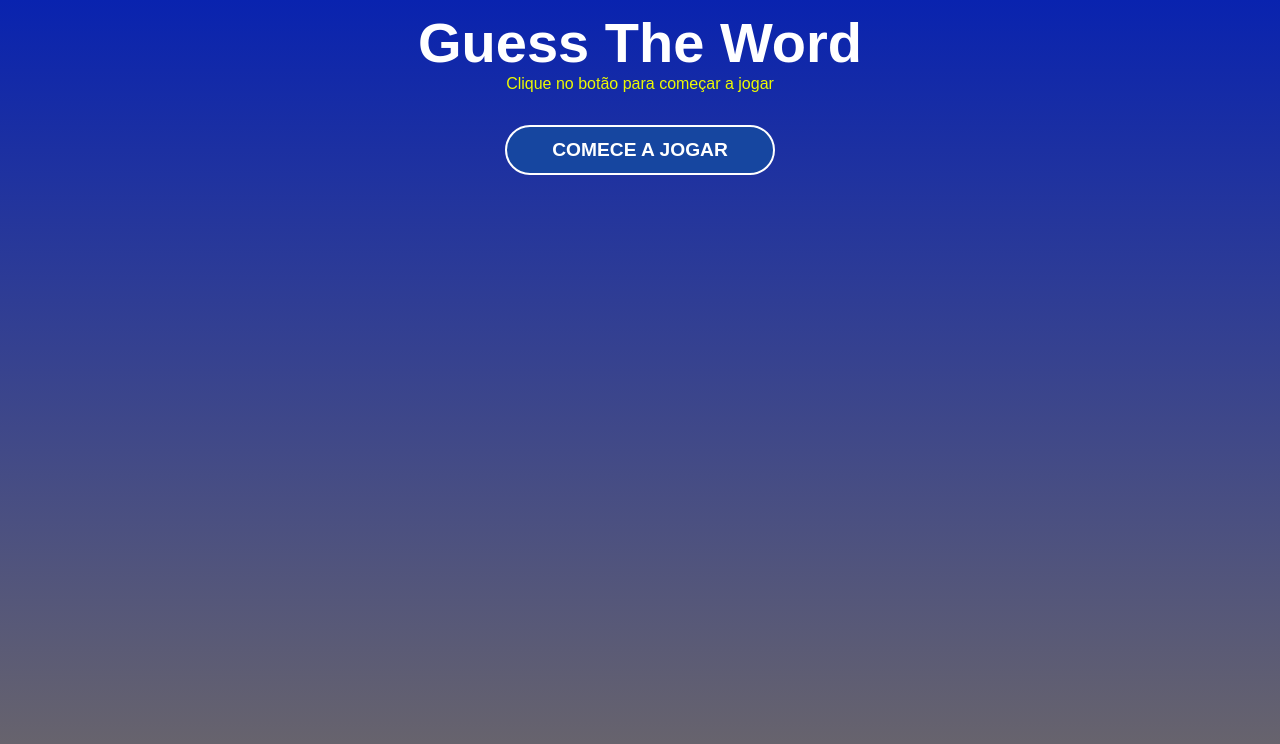
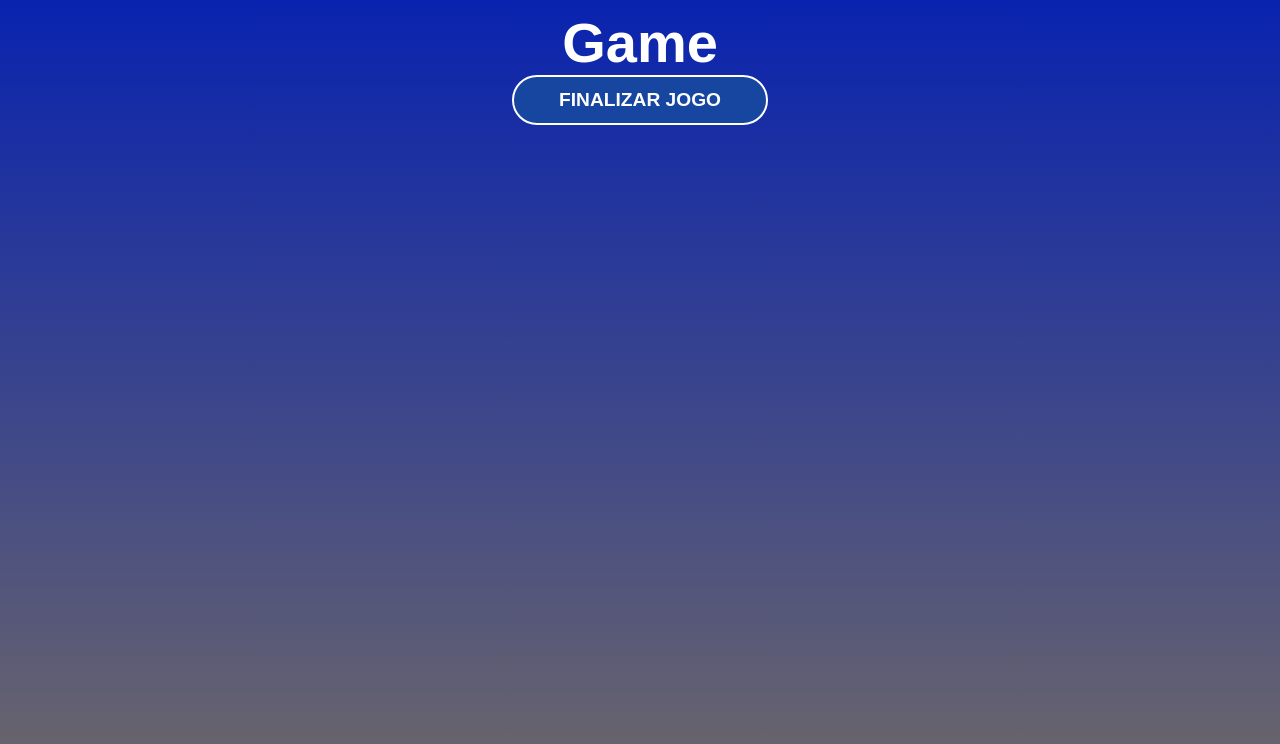
Before and after one commit to VictorLapaDev/React-Course-Matheus-Battiti, a React (Vite) app in the folder 6-Project1/Guess-the-word/: page / in a window 1280 px wide. Both pictures are taken after a click on the button "COMECE A JOGAR". Shown: the top 744 px of the page. Built offline with nearby package versions, Linux system fonts and the light colour scheme.

Commit message:
feat: trocando os estagios do game

```diff
--- a/6-Project1/Guess-the-word/src/App.tsx
+++ b/6-Project1/Guess-the-word/src/App.tsx
@@ -8,7 +8,6 @@ import End from './components/End/End'
 import { useCallback, useState, useEffect } from 'react'
 
 import {word_list} from './data/words'
-
 
 const stages = [
   {id: 1, name: 'start'},
@@ -22,14 +21,29 @@ function App() {
   const [gameStage, setGameStage] = useState(stages[0].name);
   const [words] = useState(word_list);
 
-  console.log(words);
+
+  //Start the game
+  const startGame = () => {
+    setGameStage(stages[1].name)
+  }
+
+  //Processa a letra que é inserida
+  const verifyLetter = () => {
+    setGameStage(stages[2].name);
+  }
+
+  //Restart game
+  const restartGame = () => {
+    setGameStage(stages[0].name)
+  }
+
 
   return (
     <div className='app'>
 
-      {gameStage === 'start' && <StartScreen/>}
-      {gameStage === 'game' && <Game/>}
-      {gameStage === 'end' && <End/>}
+      {gameStage === 'start' && <StartScreen myFunction={startGame}/>}
+      {gameStage === 'game' && <Game myFunction={verifyLetter}/>}
+      {gameStage === 'end' && <End myFunction={restartGame}/>}
 
     </div>
   )
--- a/6-Project1/Guess-the-word/src/components/End/End.css
+++ b/6-Project1/Guess-the-word/src/components/End/End.css
@@ -0,0 +1,4 @@
+h1 {
+    font-size: 3.5em;
+    margin-top: 10px;
+  }
--- a/6-Project1/Guess-the-word/src/components/End/End.tsx
+++ b/6-Project1/Guess-the-word/src/components/End/End.tsx
@@ -1,9 +1,14 @@
 import './End.css'
 
-const End = () => {
+interface props{
+  myFunction : () => void
+}
+
+const End = ({myFunction}: props) => {
   return (
     <div>
-
+        <h1>Game Over</h1>
+        <button onClick={myFunction}>Recomeçar jogo</button>
     </div>
   )
 }
--- a/6-Project1/Guess-the-word/src/components/Game/Game.css
+++ b/6-Project1/Guess-the-word/src/components/Game/Game.css
@@ -0,0 +1,4 @@
+h1 {
+    font-size: 3.5em;
+    margin-top: 10px;
+  }
--- a/6-Project1/Guess-the-word/src/components/Game/Game.tsx
+++ b/6-Project1/Guess-the-word/src/components/Game/Game.tsx
@@ -1,9 +1,14 @@
 import './Game.css'
 
-const Game = () => {
+interface props{
+  myFunction : () => void
+}
+
+const Game = ({myFunction}: props) => {
   return (
     <div>
-
+      <h1>Game</h1>
+        <button onClick={myFunction}>Finalizar jogo</button>
     </div>
   )
 }
--- a/6-Project1/Guess-the-word/src/components/StartScreen/StartScreen.tsx
+++ b/6-Project1/Guess-the-word/src/components/StartScreen/StartScreen.tsx
@@ -1,11 +1,17 @@
 import './StartScreen.css'
 
-const StartScreen = () => {
+interface props{
+  myFunction : () => void
+}
+
+const StartScreen = ({myFunction} : props) => {
+
+
   return (
     <div className='start'>
         <h1>Guess The Word</h1>
         <p>Clique no botão para começar a jogar</p>
-        <button>Comece a jogar</button>
+        <button onClick={myFunction}>Comece a jogar</button>
     </div>
   )
 }
```
Also changed, not shown: 6-Project1/Guess-the-word/src/data/words.js (line endings or trailing spaces).
